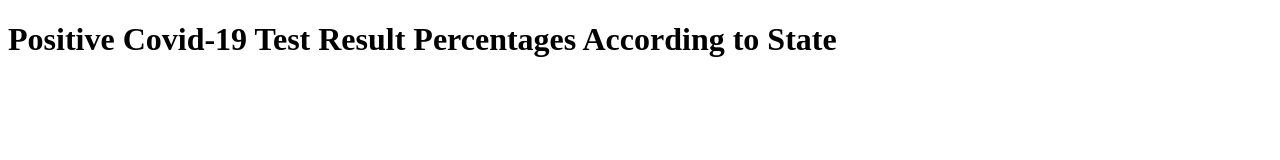
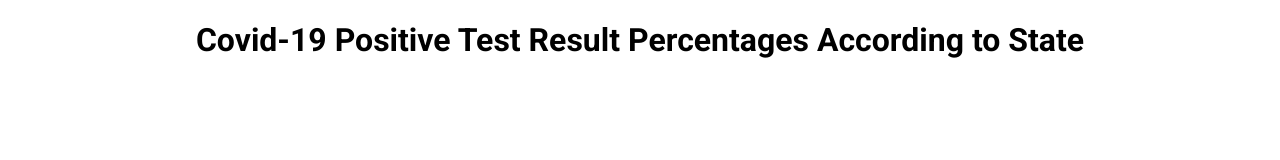
Before and after one commit to pkpatricia/covidd3, a plain HTML site: page index.html in a window 1280 px wide. Shown: the top 160 px of the page. Drawn offline with nearby package versions, Linux system fonts and the light colour scheme; no server answers.

Commit message:
added style

```diff
--- a/css/style.css
+++ b/css/style.css
@@ -1,3 +1,11 @@
+body {
+    font-family: 'Roboto', sans-serif;
+}
+
+h1 {
+    text-align: center;
+}
+
 svg {
     overflow: visible; /* show axes that extend beyond svg */
     margin-left: 100px; /* move bar to the right to see left axis */
--- a/index.html
+++ b/index.html
@@ -3,11 +3,13 @@
 <head>
     <meta charset="UTF-8">
     <title>Covid-19</title>
+    <link rel="preconnect" href="https://fonts.gstatic.com">
+    <link href="https://fonts.googleapis.com/css2?family=Roboto:ital,wght@0,400;0,700;1,400&display=swap" rel="stylesheet">
     <link rel="stylesheet" href="css/style.css">
 
 </head>
 <body>
-    <h1>Positive Covid-19 Test Result Percentages According to State</h1>
+    <h1>Covid-19 Positive Test Result Percentages According to State</h1>
 
         <svg></svg>
 
```
